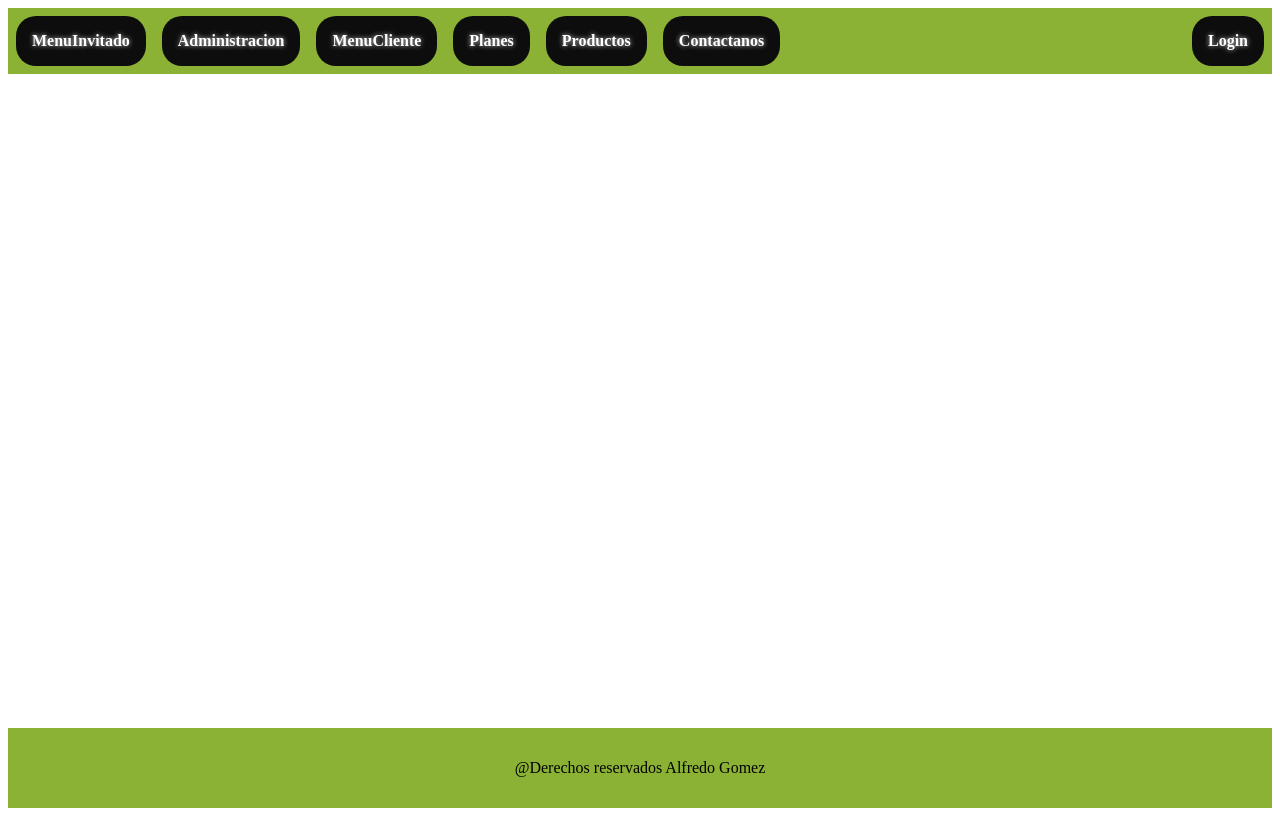
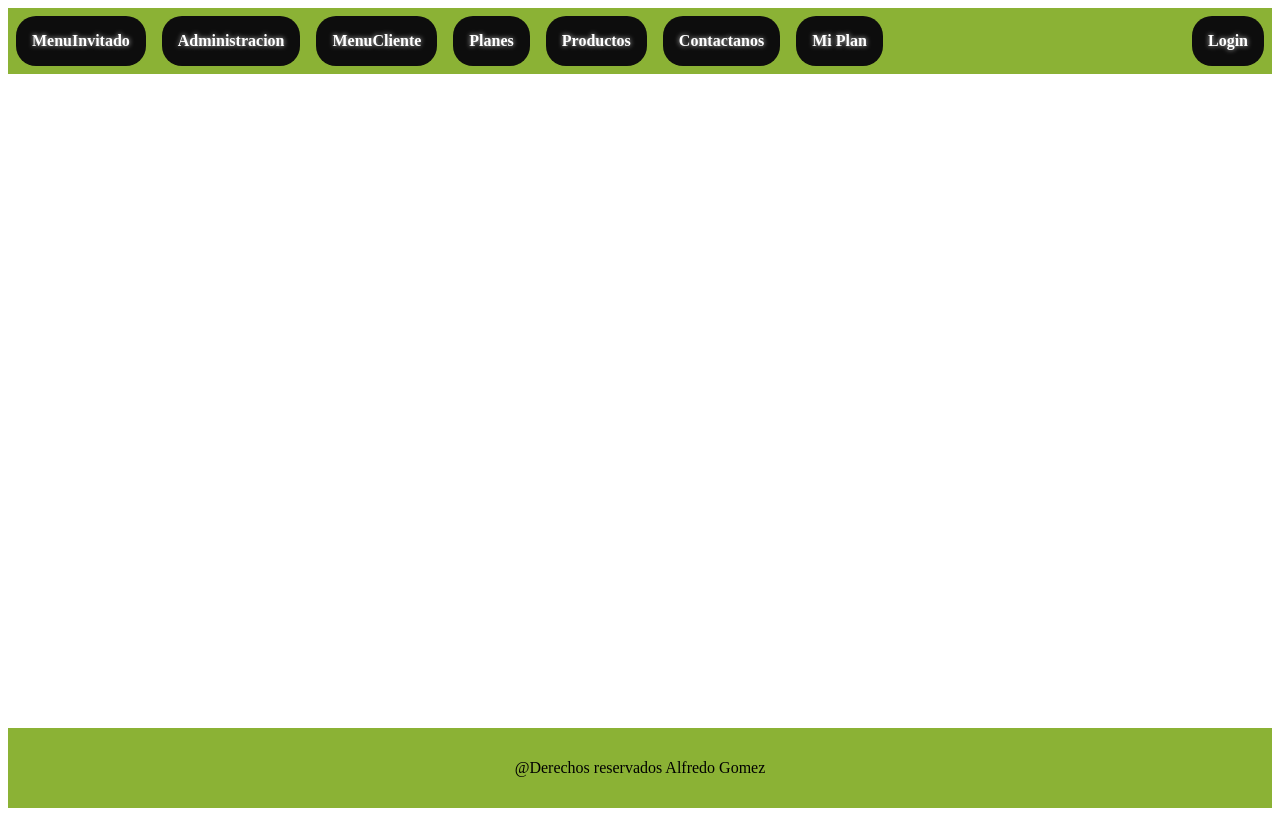
Before and after one commit to alfre755/NutriGreen, a React (Vite) app in the folder NutriGreen/: page /Login in a window 1280 px wide. Built offline with nearby package versions, Linux system fonts and the light colour scheme.

Commit message:
feat rutas
Se agregan rutas

```diff
--- a/NutriGreen/src/components/Main/NavBar/index.jsx
+++ b/NutriGreen/src/components/Main/NavBar/index.jsx
@@ -70,6 +70,10 @@ function NavBar() {
       text: "Contactanos",
     },
     {
+      to: "/MiPlan",
+      text: "Mi Plan",
+    },
+    {
       to: "/Login",
       text: "Login",
     },
--- a/NutriGreen/src/core/SimpleRouterApp.jsx
+++ b/NutriGreen/src/core/SimpleRouterApp.jsx
@@ -10,6 +10,7 @@ import Login from "../pages/Login";
 import Planes from "../pages/Planes";
 import Productos from "../pages/Productos";
 import Contactanos from "../pages/Contactanos";
+import PlanCliente from "../pages/PlanCliente";
 
 function SimpleRouterApp() {
   return (
@@ -21,6 +22,7 @@ function SimpleRouterApp() {
       <Route path="/Planes" exact element={<Planes />} />
       <Route path="/Productos" exact element={<Productos />} />
       <Route path="/Contactanos" exact element={<Contactanos />} />
+      <Route path="/MiPlan" exact element={<PlanCliente />} />
       <Route path="*" exact element={<NotFound />} />
     </Routes>
   );
```
